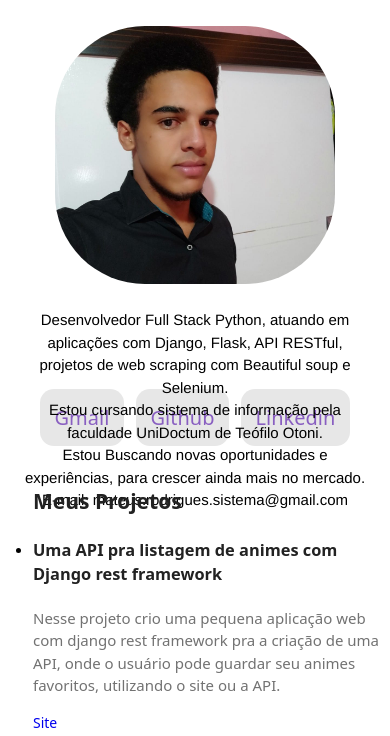
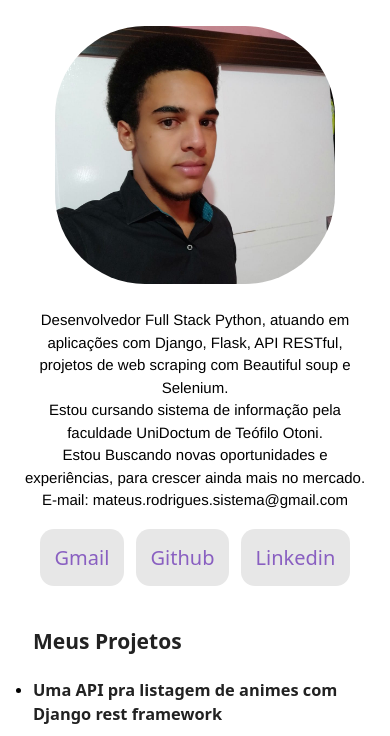
Before and after one commit to mateus-rodriguess/Portfolio, a plain HTML site: page index.html in a window 390 px wide. Shown: the part 89-825 px from the top of the page. Drawn offline with Linux system fonts and the light colour scheme.

Commit message:
style.css update

```diff
--- a/css/style.css
+++ b/css/style.css
@@ -59,7 +59,7 @@ a {
         font-size: 20px;
     }
     .header {
-        margin-top: 10px;
+        margin-top: 150px;
     }
     .info {
         height: 20px;
@@ -67,6 +67,7 @@ a {
     .perfil p {
         text-align: center;
     }
+
 }
 
 .logo {
```
